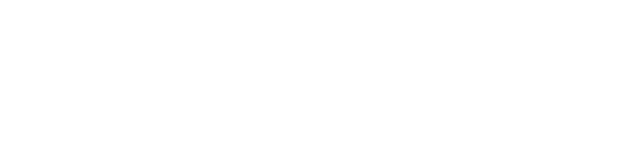
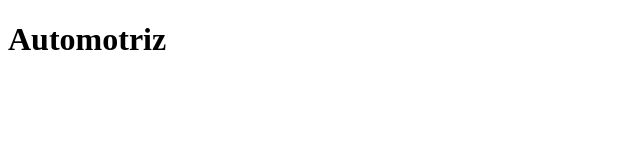
Before and after one commit to SoyNar/automotriz, a plain HTML site: page index.html in a window 1280 px wide. Shown: the whole page, without its empty margins (0-640 px from the left). Drawn offline with Linux system fonts and the light colour scheme.

Commit message:
creando el titulo

```diff
--- a/index.html
+++ b/index.html
@@ -6,7 +6,9 @@
     <title>automotriz</title>
 </head>
 <body>
-    <header></header>
+    <header>
+        <h1>Automotriz</h1>
+    </header>
     <main>
         <section></section>
     </main>
```
